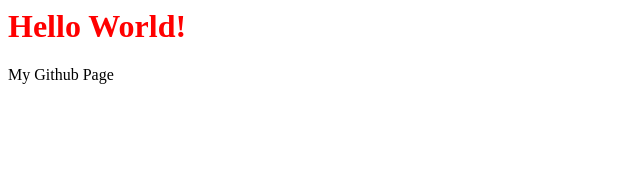
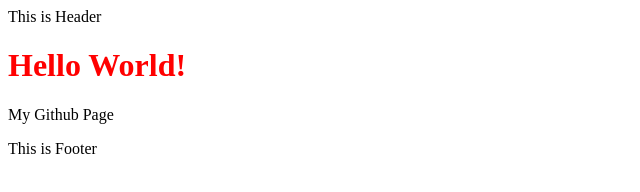
Before and after one commit to yuuyakizami/yuuyakizami.github.io, a plain HTML site: page index.html in a window 1280 px wide. Shown: the whole page, without its empty margins (0-640 px from the left). Drawn offline with Linux system fonts and the light colour scheme.

Commit message:
added some

```diff
--- a/index.html
+++ b/index.html
@@ -12,10 +12,10 @@
     <head>
 
     <body>
-        <header></header>
+        <header>This is Header</header>
         <h1>Hello World!</h1>
         <p>My Github Page</p>
-        <footer></footer>
+        <footer>This is Footer</footer>
         <!-- First Comment -->
     </body>
 
```
